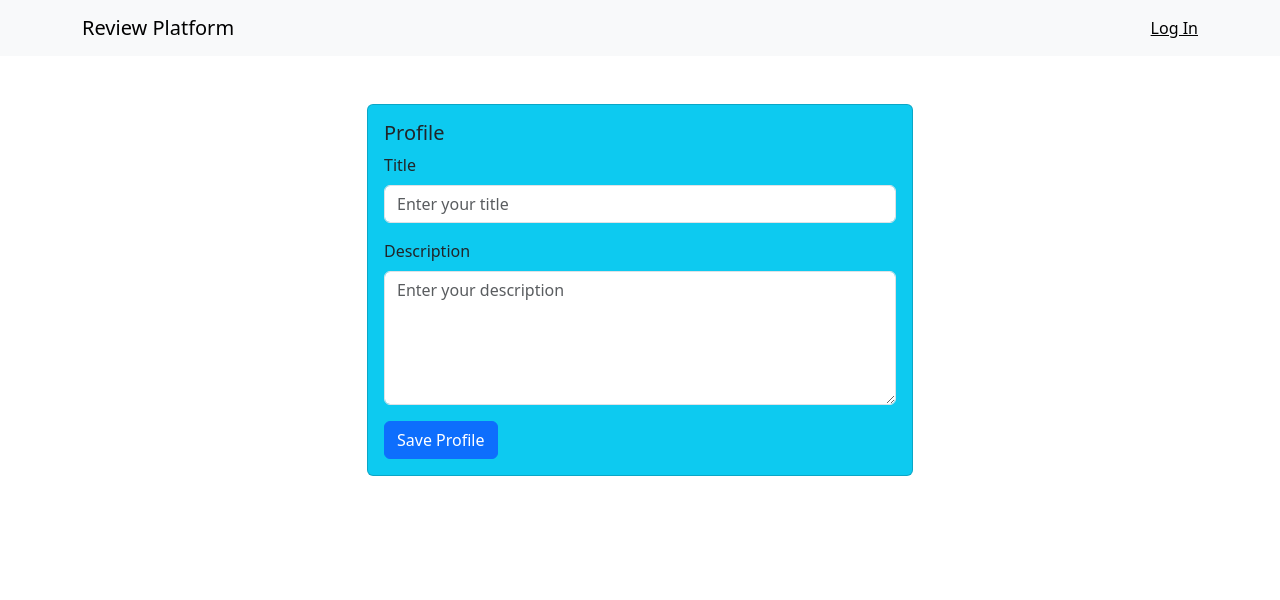
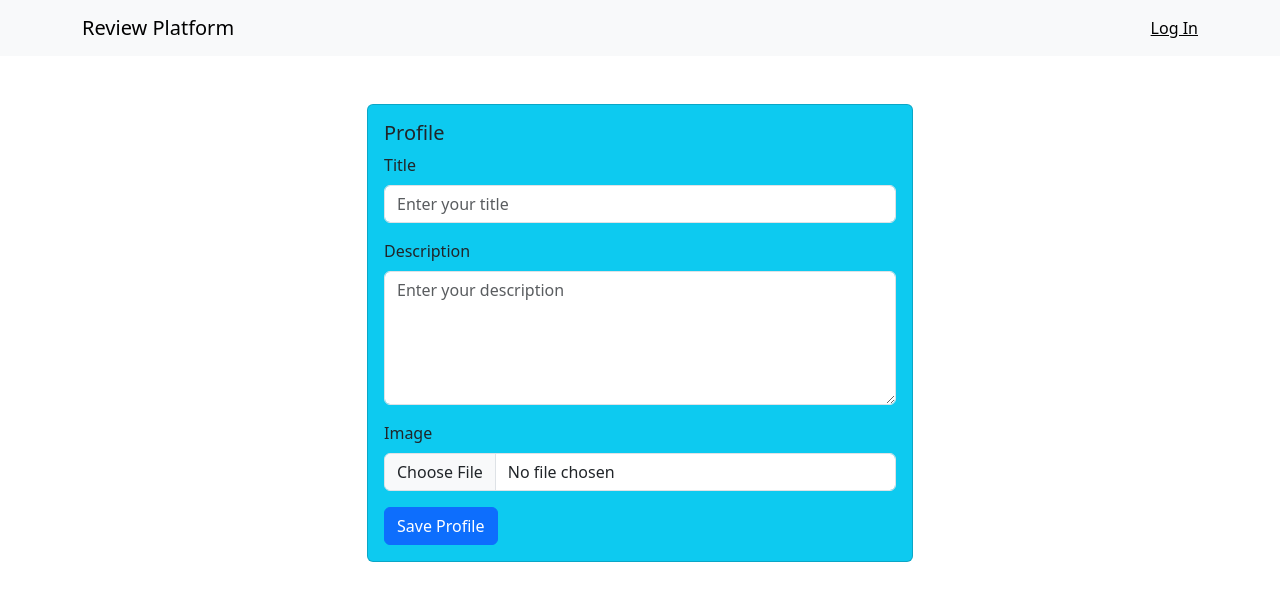
Before and after one commit to CHIKVILADZE/client-review, a React (Create React App) app: page /profile in a window 1280 px wide. Shown: the top 600 px of the page. Built offline with nearby package versions, Linux system fonts and the light colour scheme.

Commit message:
add umage upload function and save in database

```diff
--- a/src/App.js
+++ b/src/App.js
@@ -3,9 +3,7 @@ import { BrowserRouter, Routes, Route } from 'react-router-dom';
 import Register from './pages/Register';
 import Login from './pages/Login';
 import Home from './pages/Home';
-import axios from 'axios';
 import Navbar from './components/Navbar';
-import { AuthContext } from './context/authContext';
 import Profile from './pages/Profile';
 import Post from './pages/Post';
 
--- a/src/pages/Post.jsx
+++ b/src/pages/Post.jsx
@@ -47,9 +47,9 @@ function Post() {
         setLike(userIds);
 
         if (userIds.includes(currentUser.id)) {
-          setLikeIcon(true); // User has liked this post
+          setLikeIcon(true);
         } else {
-          setLikeIcon(false); // User has not liked this post
+          setLikeIcon(false);
         }
 
         setIsLoading(false);
@@ -98,12 +98,10 @@ function Post() {
         }
       )
       .then((response) => {
-        // Assuming the response.data contains updated like information
         const updatedLikeInfo = response.data;
 
-        // Update the like state to include the new like
         setLike([...like, updatedLikeInfo.userId]);
-        setLikeIcon(true); // Change the icon to <FcLike />
+        setLikeIcon(true);
       })
       .catch((error) => {
         console.error('Error liking post:', error);
@@ -124,14 +122,11 @@ function Post() {
         withCredentials: true,
       })
       .then((response) => {
-        // Remove the user's like from the like state
         const updatedLikeInfo = response.data;
         setLike([updatedLikeInfo.userId]);
-        setLikeIcon(false); // Change the icon to <FcLikePlaceholder />
+        setLikeIcon(false);
         console.log('deleteresponsee', response.data);
-        // Assuming the response.data contains the updated like count
         const updatedLikeCount = response.data.updatedLikeCount;
-        // Update the like count in your state
         setLikeCount(updatedLikeCount);
       })
       .catch((error) => {
@@ -148,6 +143,7 @@ function Post() {
               <div>
                 <h1 className="card-text">Author: {post.author.firstName}</h1>
                 <h4 className="card-title">Post - {post.title}</h4>
+
                 <p className="card-text">{post.desc}</p>
               </div>
               <div className="d-flex">
--- a/src/pages/Profile.jsx
+++ b/src/pages/Profile.jsx
@@ -1,26 +1,38 @@
 import React, { useContext, useState } from 'react';
 import { AuthContext } from '../context/authContext';
-import axios from 'axios'; // Import Axios
+import axios from 'axios';
 
 function Profile() {
   const { currentUser } = useContext(AuthContext);
+  const [file, setFile] = useState(null); // Initialize file to null
   const [formData, setFormData] = useState({
     title: '',
     desc: '',
   });
 
+  const handleFile = (e) => {
+    setFile(e.target.files[0]);
+  };
+
   const handleFormSubmit = async (e) => {
     e.preventDefault();
 
     try {
+      const form = new FormData(); // Create a new FormData object
+
+      // Append the title, desc, and image to the form data
+      form.append('title', formData.title);
+      form.append('desc', formData.desc);
+      form.append('image', file);
+
       const response = await axios.post(
         'http://localhost:4000/api/posts',
+        form, // Send the form data
         {
-          title: formData.title,
-          desc: formData.desc,
-          userId: currentUser.id,
-        },
-        {
+          headers: {
+            Authorization: `Bearer ${currentUser.token}`,
+            'Content-Type': 'multipart/form-data',
+          },
           withCredentials: true,
         }
       );
@@ -31,6 +43,9 @@ function Profile() {
         title: '',
         desc: '',
       });
+
+      // Clear the file input
+      setFile(null);
     } catch (error) {
       console.error('Error submitting post:', error);
     }
@@ -79,6 +94,19 @@ function Profile() {
                     onChange={handleInputChange}
                   ></textarea>
                 </div>
+                <div className="mb-3">
+                  <label htmlFor="image" className="form-label">
+                    Image
+                  </label>
+                  <input
+                    type="file"
+                    className="form-control"
+                    id="image"
+                    name="image"
+                    accept="image/*"
+                    onChange={handleFile}
+                  />
+                </div>
                 <button type="submit" className="btn btn-primary">
                   Save Profile
                 </button>
```
Also changed, not shown: public/images/code.jpg (added), public/images/graphcms.png (added).
